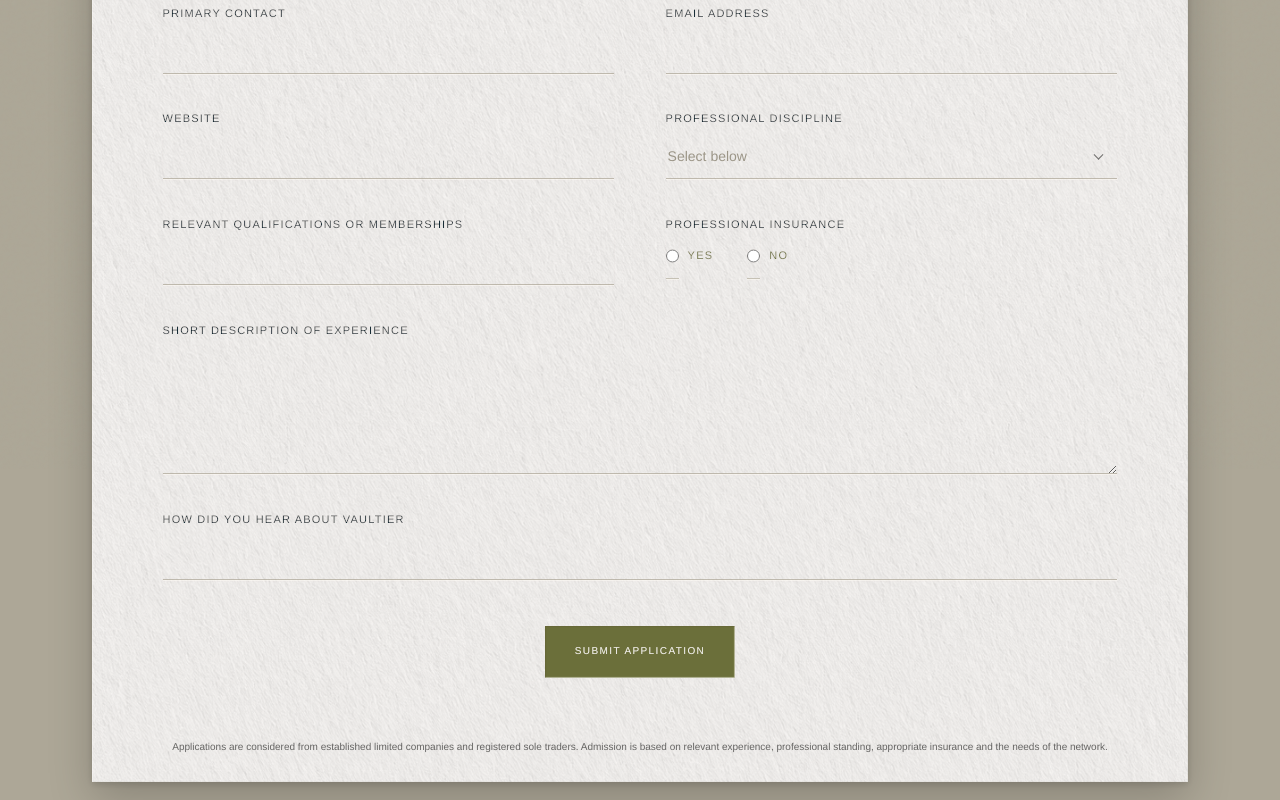
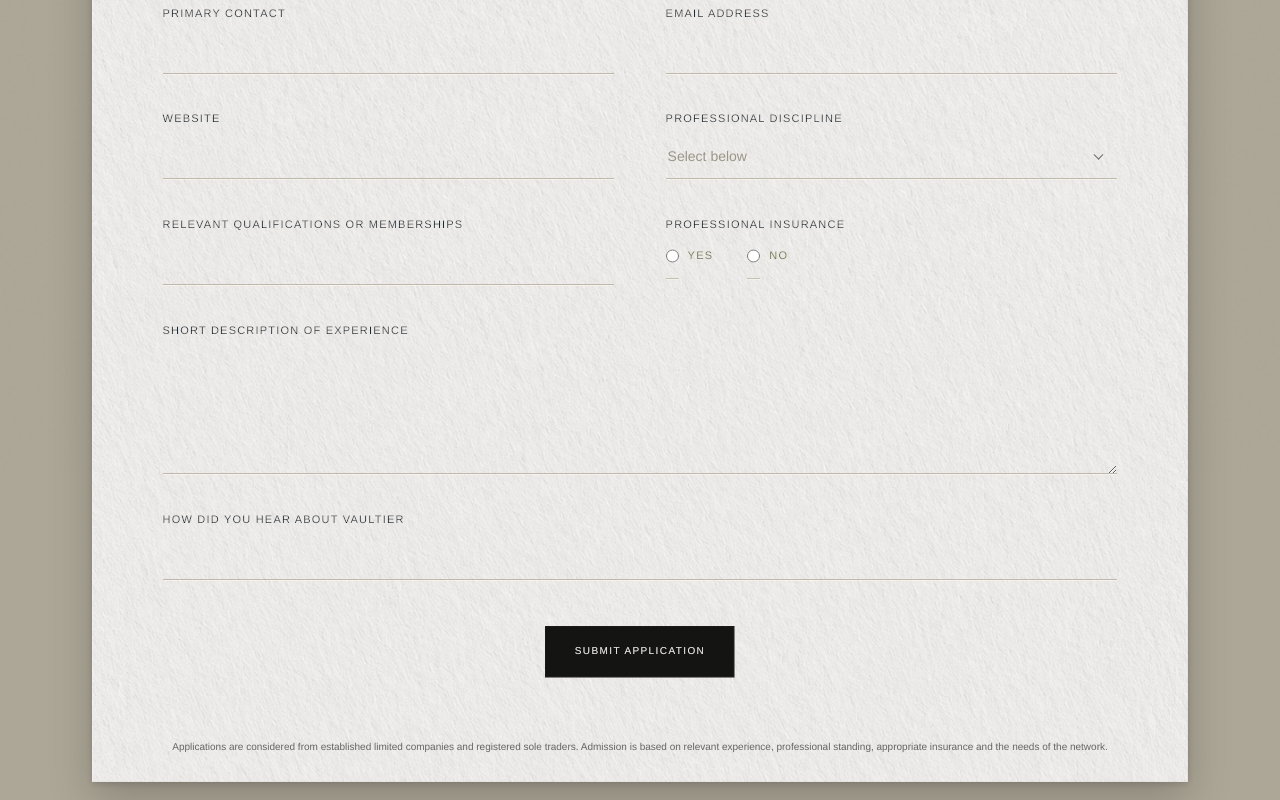
Before and after one commit to lali-vaultier/vaultier-website, a Next.js app: page /professional-access/apply in a window 1280 px wide. Shown: the part 331-1131 px from the top of the page. Built offline with nearby package versions, Linux system fonts and the light colour scheme.

Commit message:
Make application submit button charcoal

```diff
--- a/app/globals.css
+++ b/app/globals.css
@@ -1511,11 +1511,11 @@ body:has(.legal-page) { background: var(--charcoal); }
 .professional-application-form-page .professional-submit {
   width: auto;
   min-width: 0;
-  background-color: var(--olive-green);
+  background-color: var(--charcoal);
   color: var(--off-white);
 }
 .professional-application-form-page .professional-submit:hover:not(:disabled) {
-  background-color: var(--olive-green);
+  background-color: var(--charcoal);
   color: var(--off-white);
 }
 
```
